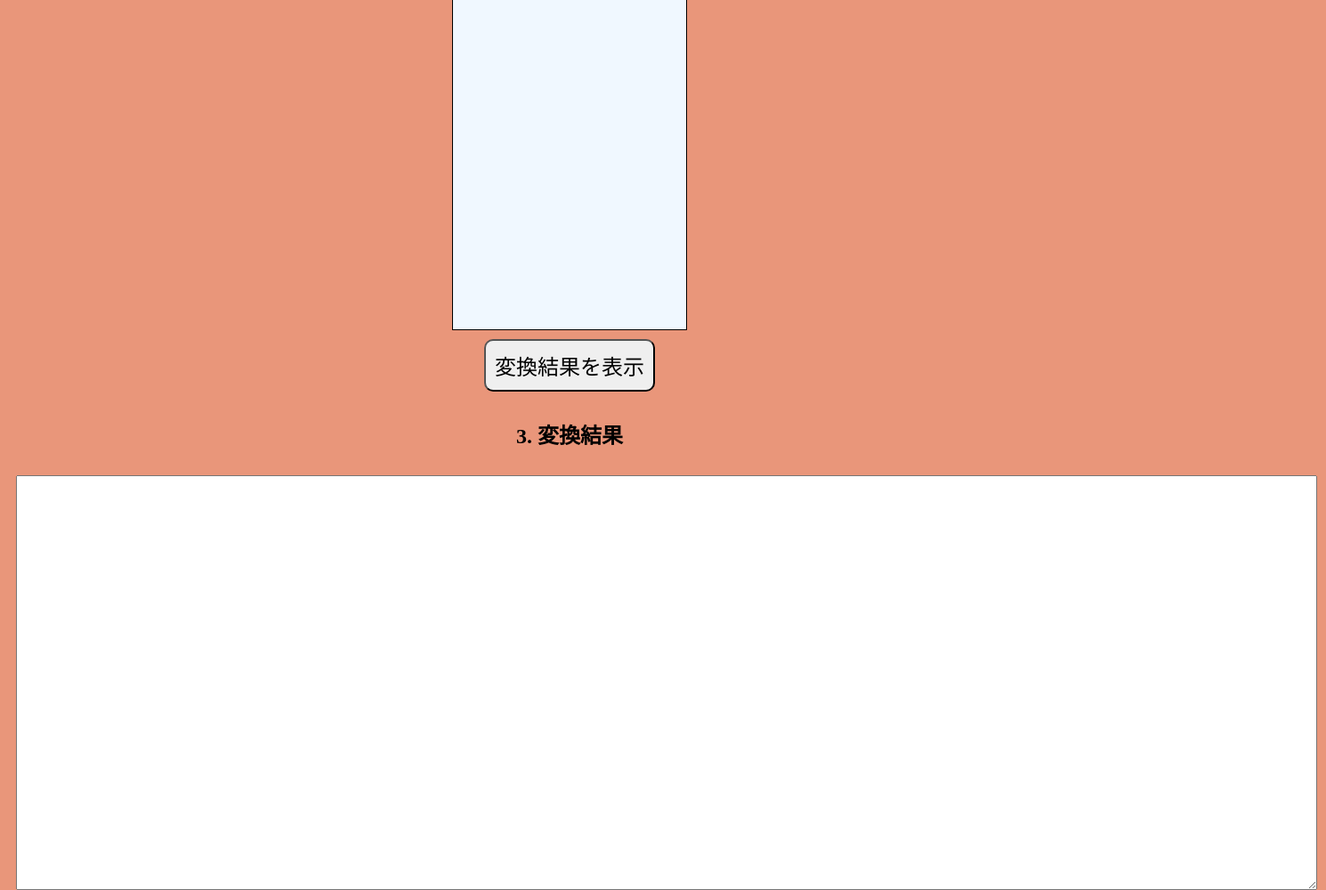
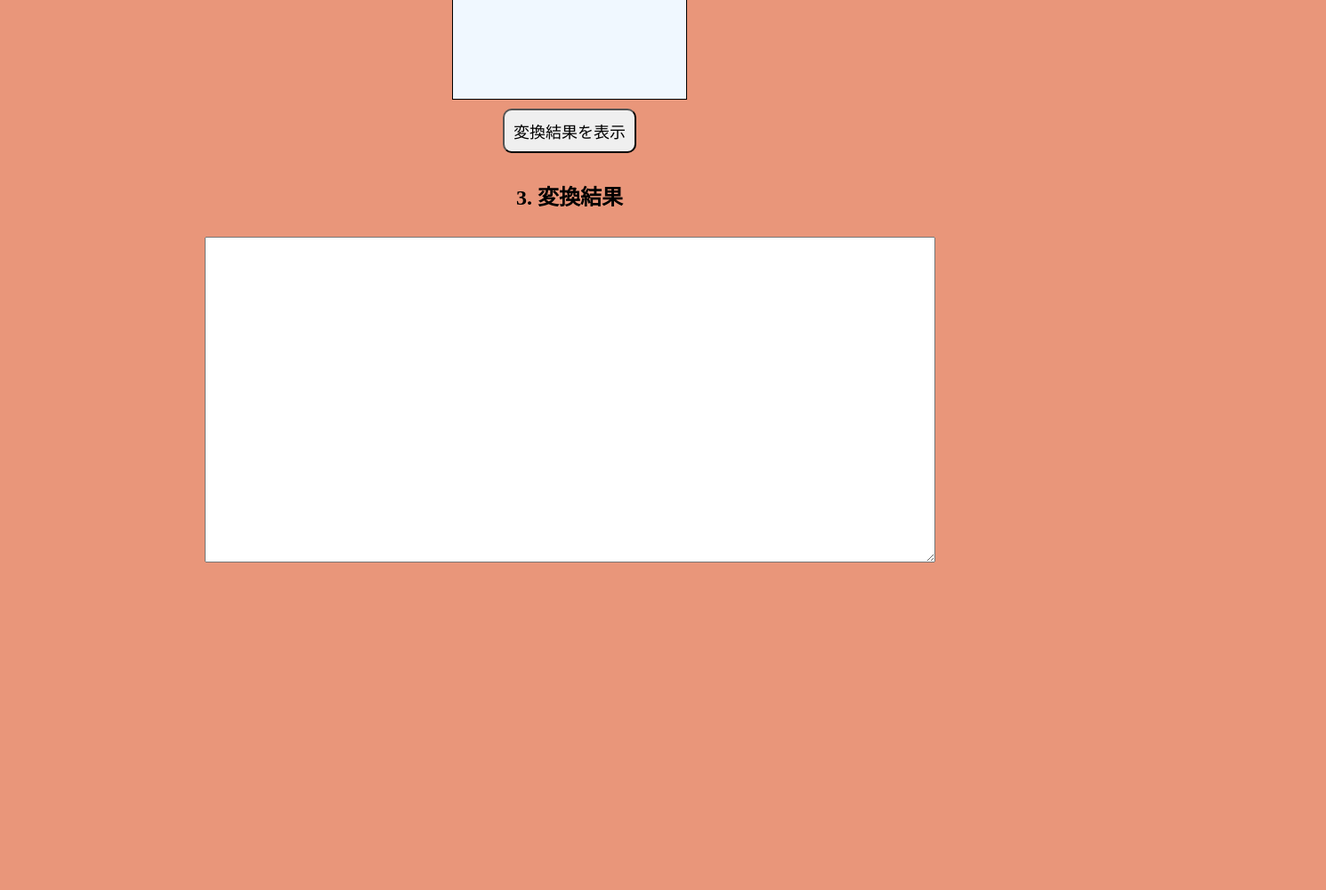
Before and after one commit to Yuta1004/GenerateFITB, a plain HTML site: page front/index.html in a window 1280 px wide. Shown: the part 920-1920 px from the top of the page at 89% size, 1490 px wide, since content can reach past the window. After the commit the page ends 1574 px from the top, so only its background shows below. Drawn offline with Linux system fonts and the light colour scheme.

Commit message:
[fix] 表示サイズの調整

```diff
--- a/front/index.html
+++ b/front/index.html
@@ -11,7 +11,7 @@
     <h1>Generate FITB v1.0.0β</h1>
 
     <h2>1. テキスト入力</h2>
-    <textarea id="text" rows="20" cols="120"></textarea><br>
+    <textarea id="text" rows="20" cols="80"></textarea><br>
     <button onclick="step1()">次ステップへ</button>
 
     <h2>2. 変換設定</h2>
@@ -19,7 +19,7 @@
     <button onclick="step2()">変換結果を表示</button>
 
     <h2>3. 変換結果</h2>
-    <textarea id="result" rows="20" cols="120"></textarea><br>
+    <textarea id="result" rows="20" cols="80"></textarea><br>
 </body>
 
 </html>
--- a/front/static/css/main.css
+++ b/front/static/css/main.css
@@ -5,11 +5,11 @@ body {
 
 textarea {
     margin: 10px;
-    font-size: x-large;
+    font-size: large;
 }
 
 label {
-    font-size: 25px;
+    font-size: 20px;
 }
 
 input[type=checkbox] {
@@ -21,7 +21,7 @@ input[type=checkbox] {
 }
 
 button {
-    font-size: x-large;
+    font-size: large;
     border-radius: 10px;
     padding: 10px;
     margin: 10px;
@@ -31,7 +31,7 @@ button {
     text-align: left;
     overflow: auto;
     width: 20%;
-    height: 500px;
+    height: 350px;
     padding: 5px;
     margin-left: auto;
     margin-right: auto;
```
